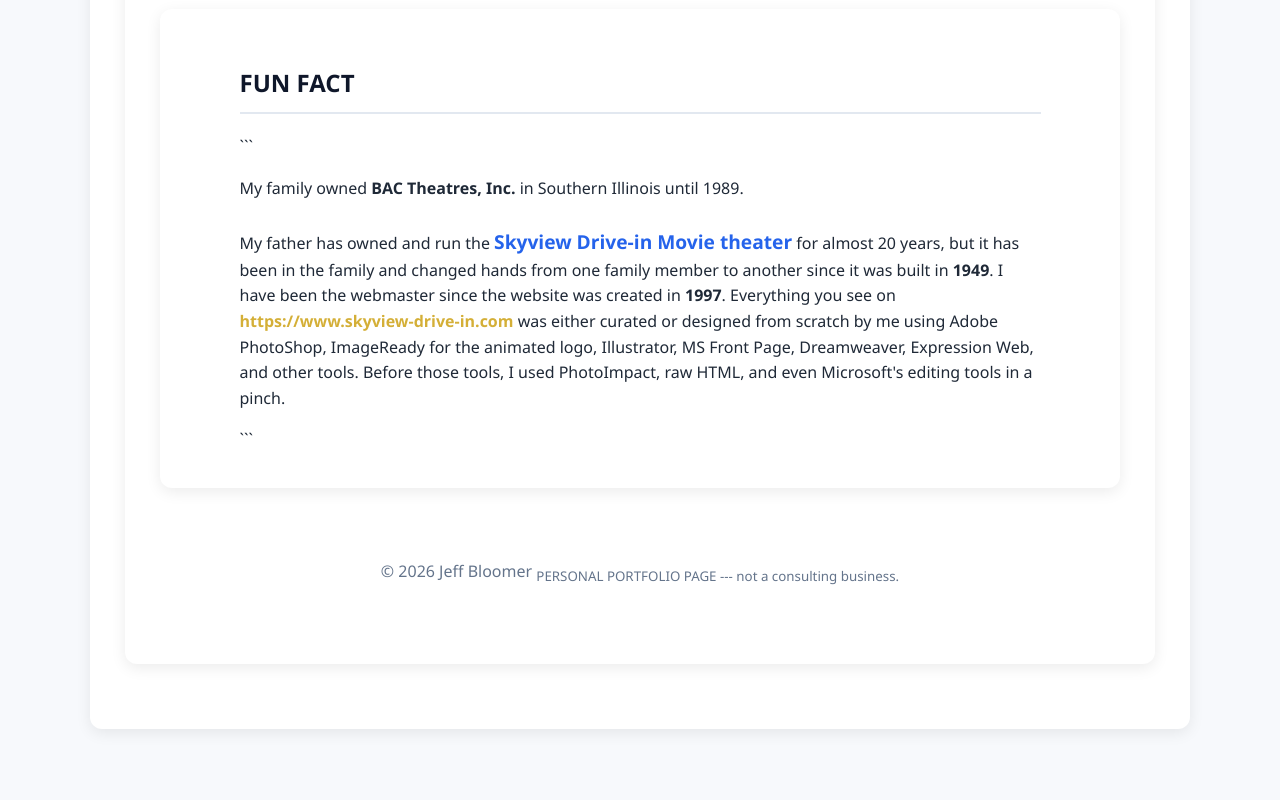
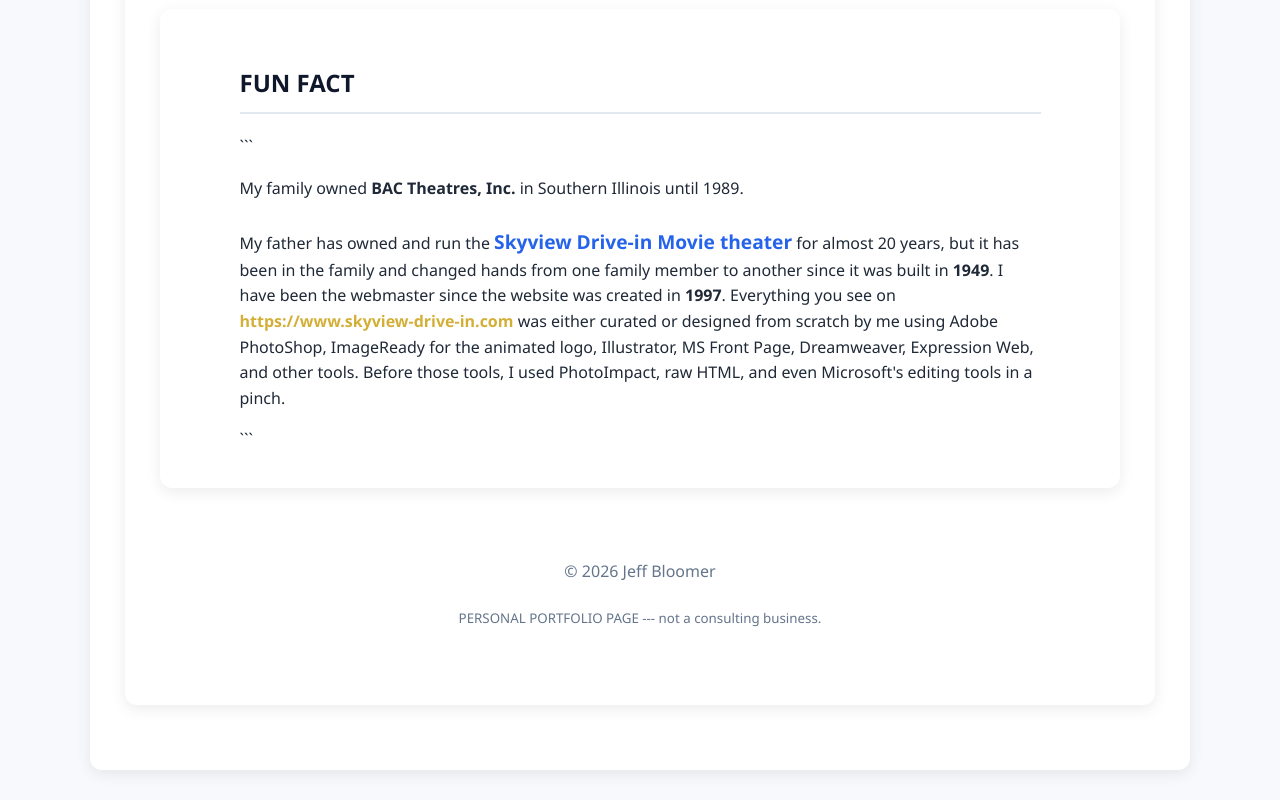
Before and after one commit to bloomerang-13/bloomerang-13.github.io, a plain HTML site: page index.html in a window 1280 px wide. Shown: the part 6638-7438 px from the top of the page. Before the commit the page ends 7397 px from the top, so only its background shows below. Drawn offline with Linux system fonts and the light colour scheme; a script that the page names is missing.

Commit message:
Update footer text formatting in index.html
Changed footer text formatting to include a line break and center tag.

```diff
--- a/index.html
+++ b/index.html
@@ -304,7 +304,7 @@
 </section>
 
 <footer>
-    <p>© 2026 Jeff Bloomer <sub>PERSONAL PORTFOLIO PAGE --- not a consulting business.</sub></p>
+    <p>© 2026 Jeff Bloomer<br/><center><sub>PERSONAL PORTFOLIO PAGE --- not a consulting business.</sub></center></p>
 </footer>
 
 </body>
```
